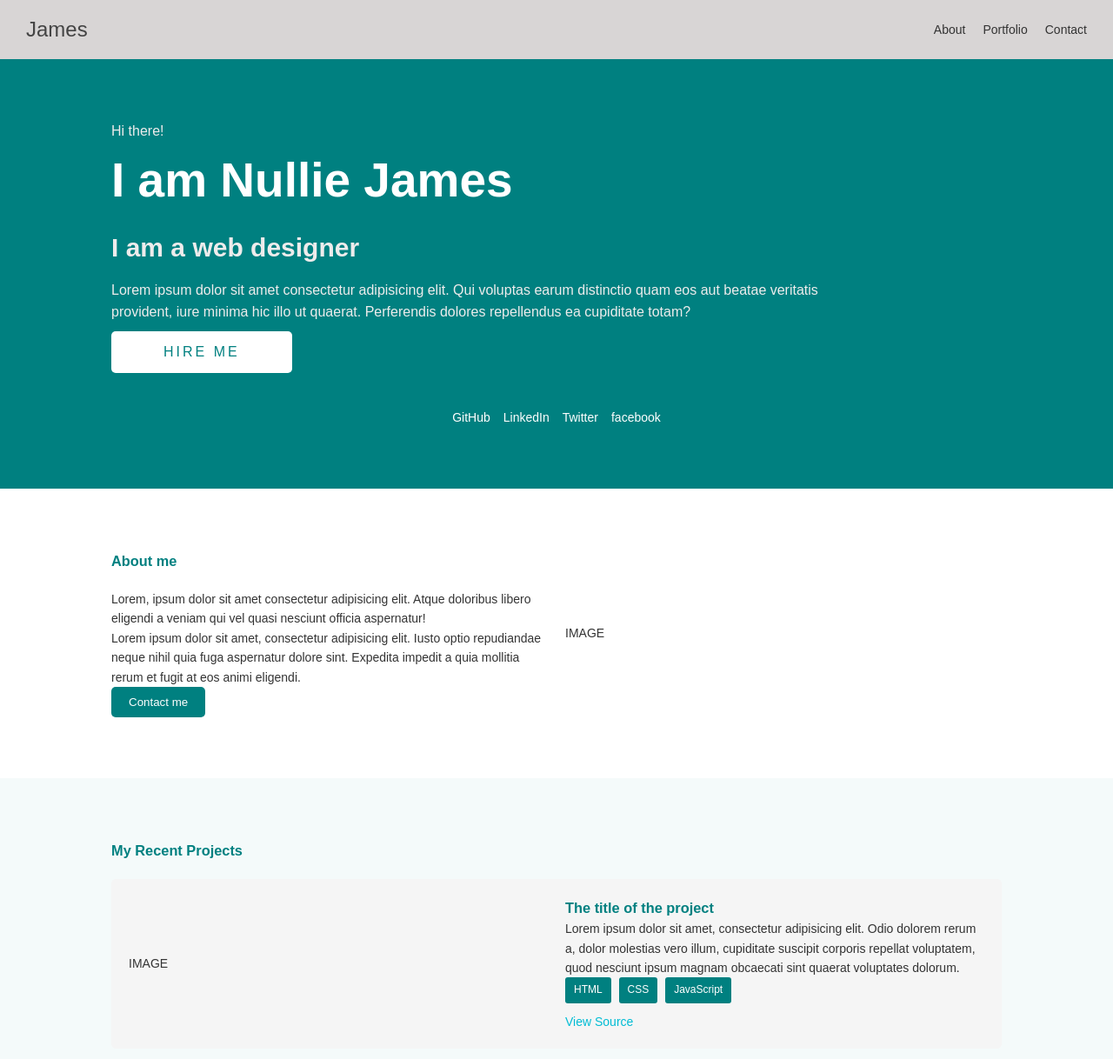
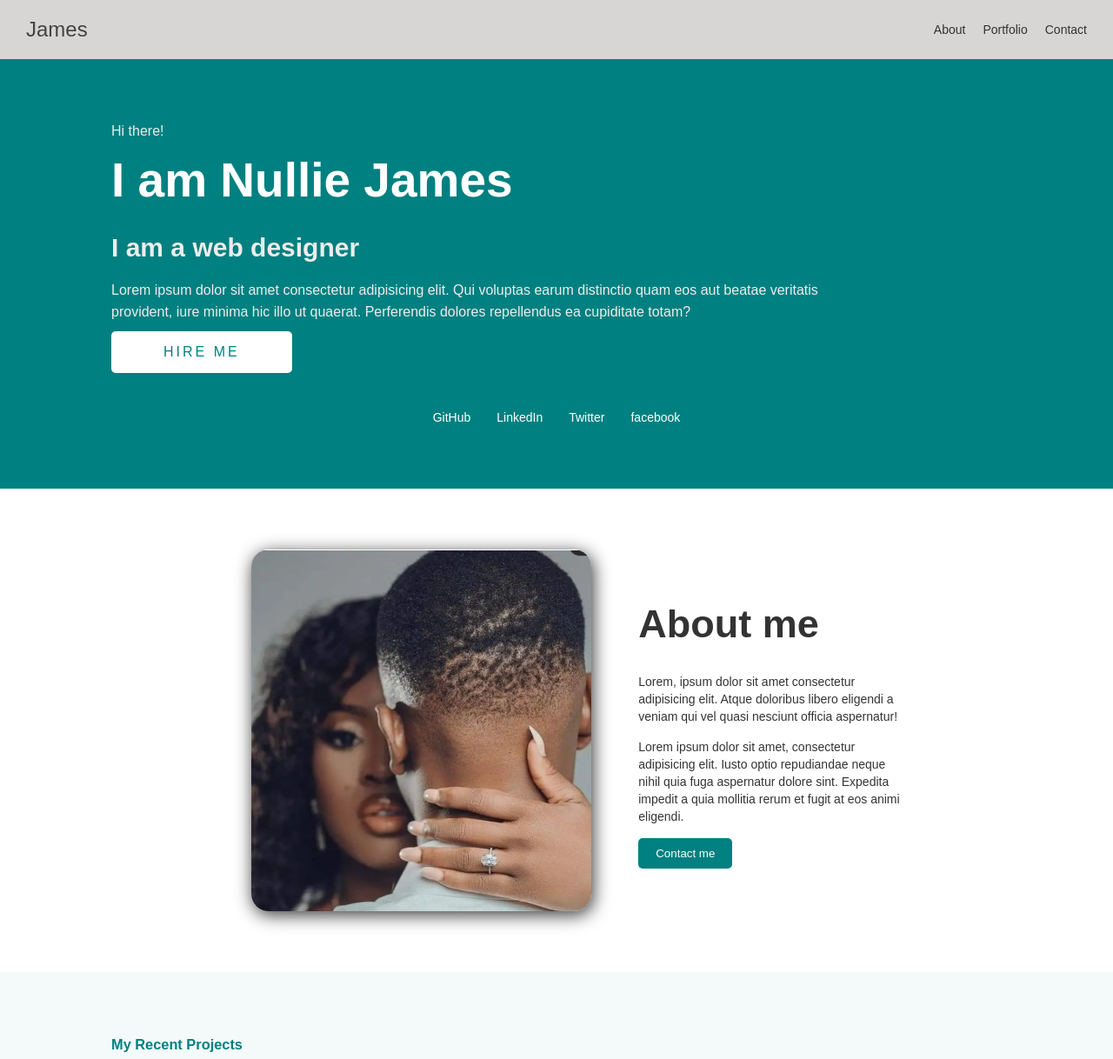
Before and after one commit to nulliejames/nulliejames-portfolio, a plain HTML site: page index.html in a window 1280 px wide. Shown: the top 1218 px of the page at 87% size. Drawn offline with Linux system fonts and the light colour scheme.

Commit message:
style the about section

```diff
--- a/css/style.css
+++ b/css/style.css
@@ -44,7 +44,6 @@ header .logo {
   color: #444;
   font-size: 24px;
   text-decoration: none;
-
 }
 
 nav ul {
@@ -76,7 +75,6 @@ section {
   font-size: 55px;
   color: #fff;
   margin-bottom: 10px;
-
 }
 #hero h4 {
   color: #eeecec;
@@ -89,8 +87,6 @@ section {
   font-size: 16px;
   line-height: 25px;
   width: 850px;
-
-
 }
 
 #hero button {
@@ -114,7 +110,7 @@ section {
   margin-top: 30px;
   display: flex;
   justify-content: center;
-  gap: 15px;
+  gap: 30px;
 }
 
 /* ABOUT SECTION */
@@ -124,18 +120,37 @@ section {
 
 #about .container {
   display: flex;
-  flex-wrap: wrap;
-  gap: 20px;
+  max-width: 800px;
+  gap: 5px;
+  margin: auto;
   align-items: center;
 }
 
-#about .container > div {
-  flex: 1 1 45%;
+#about .about-left {
+  width: 80%;
+  display: flex;
+  justify-content: center;
+  align-items: center;
 }
 
+#about .about-left img {
+  width: 80%;
+  border-radius: 20px;
+  box-shadow: 2px 4px 20px;
+}
 #about h3 {
   margin-bottom: 20px;
-  color: teal;
+  font-size: 45px;
+  list-style: 20px;
+}
+
+#about .about-right {
+  width: 50%;
+}
+
+#about .about-right p {
+  margin-bottom: 15px;
+  line-height: 20px;
 }
 
 #about button {
@@ -145,6 +160,11 @@ section {
   border: none;
   cursor: pointer;
   border-radius: 5px;
+}
+
+#about .container {
+  display: flex;
+  align-items: center;
 }
 
 /* PROJECTS SECTION */
--- a/index.html
+++ b/index.html
@@ -48,8 +48,13 @@
       <section id="about">
         <div class="container">
 
-        <!-- Left Div -->
-        <div>
+            <!-- Left Div -->
+        <div class="about-left">
+          <img src="./images/Screenshot_20240616_214734_Lite.jpg" alt="images">
+        </div>
+
+        <!-- Right Div -->
+        <div class="about-right">
 
           <h3>About me</h3>
           <p>Lorem, ipsum dolor sit amet consectetur adipisicing elit. Atque doloribus libero eligendi a veniam qui vel quasi nesciunt officia aspernatur!
@@ -60,10 +65,9 @@
 
           <button>Contact me</button>
         </div>
+        </div>
 
-        <!-- Right Div -->
-        <div>IMAGE</div>
-        </div>
+
       </section>
 
       <!-- Recent Project -->
```
Also changed, not shown: images/Screenshot_20240616_214734_Lite.jpg (added).
